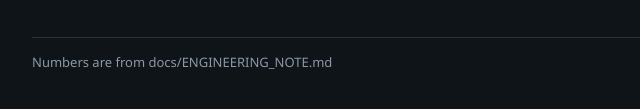
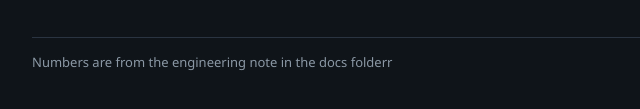
Before and after one commit to rskarthika2005-ai/Workflow---Reviewer, a plain HTML site: page ui/index.html in a window 1280 px wide. Shown: the part 1478-1587 px from the top of the page, 153-793 px from the left. Drawn offline with Linux system fonts and the light colour scheme.

Commit message:
fix footer text

```diff
--- a/ui/index.html
+++ b/ui/index.html
@@ -83,7 +83,7 @@
       </ul>
     </section>
 
-    <footer>Numbers are from docs/ENGINEERING_NOTE.md</footer>
+    <footer>Numbers are from the engineering note in the docs folderr</footer>
   </div>
 
   <script src="script.js"></script>
```
